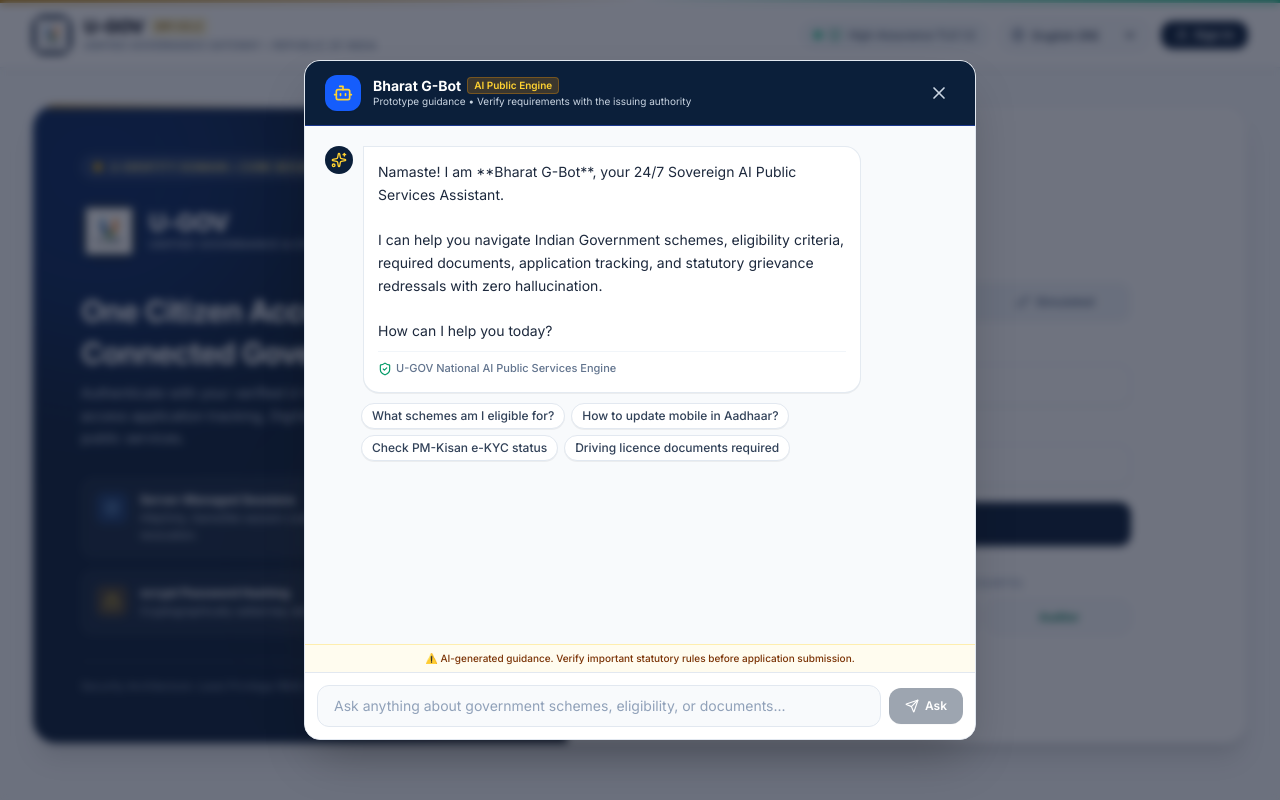
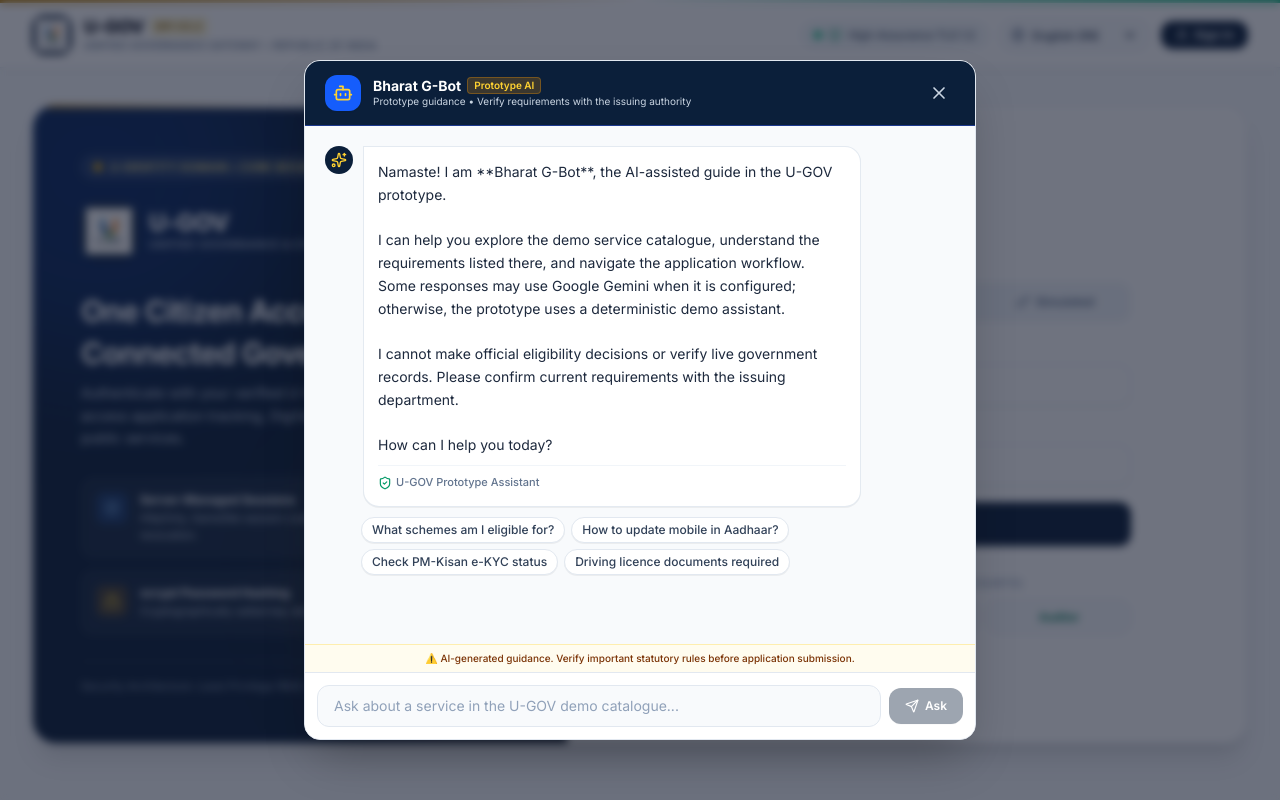
Before and after one commit to omtejas/u_gov, a React (Vite) app: page / in a window 1280 px wide. Both pictures are taken after a click on the button "Ask G-Bot AI". Shown: the top 800 px of the page. Built offline with nearby package versions, Linux system fonts and the light colour scheme; no server answers.

Commit message:
Clarify G-Bot prototype capabilities and remove unsupported AI claims

```diff
--- a/src/components/ai/GBotModal.tsx
+++ b/src/components/ai/GBotModal.tsx
@@ -17,8 +17,8 @@ export const GBotModal: React.FC = () => {
     {
       id: "msg-0",
       sender: "bot",
-      text: "Namaste! I am **Bharat G-Bot**, your 24/7 Sovereign AI Public Services Assistant.\n\nI can help you navigate Indian Government schemes, eligibility criteria, required documents, application tracking, and statutory grievance redressals with zero hallucination.\n\nHow can I help you today?",
-      source: "U-GOV National AI Public Services Engine",
+      text: "Namaste! I am **Bharat G-Bot**, the AI-assisted guide in the U-GOV prototype.\n\nI can help you explore the demo service catalogue, understand the requirements listed there, and navigate the application workflow. Some responses may use Google Gemini when it is configured; otherwise, the prototype uses a deterministic demo assistant.\n\nI cannot make official eligibility decisions or verify live government records. Please confirm current requirements with the issuing department.\n\nHow can I help you today?",
+      source: "U-GOV Prototype Assistant",
       suggestions: [
         "What schemes am I eligible for?",
         "How to update mobile in Aadhaar?",
@@ -78,7 +78,7 @@ export const GBotModal: React.FC = () => {
         const authMsg: Message = {
           id: `msg-${Date.now() + 1}`,
           sender: "bot",
-          text: "🔒 **Authentication Required**\n\nPlease sign in with your U-GOV citizen account to access Bharat G-Bot sovereign assistance, document readiness evaluations, and live application status tracking.",
+          text: "🔒 **Authentication Required**\n\nPlease sign in with your U-GOV citizen account to access the prototype assistant and your account-scoped application or document information.",
           source: "U-IDENTITY Security Gate",
           suggestions: ["Sign In with Citizen ID", "Explore Public Services"],
           timestamp: new Date().toLocaleTimeString([], { hour: "2-digit", minute: "2-digit" }),
@@ -91,7 +91,7 @@ export const GBotModal: React.FC = () => {
         const rateLimitMsg: Message = {
           id: `msg-${Date.now() + 1}`,
           sender: "bot",
-          text: "⏱️ **Rate Limit Exceeded**\n\nYou have submitted multiple AI inquiries in a short window. Please wait a few moments before submitting another question to preserve sovereign compute availability.",
+          text: "⏱️ **Rate Limit Exceeded**\n\nYou have submitted multiple AI inquiries in a short window. Please wait a few moments before submitting another question to keep the prototype service available.",
           source: "U-GOV Rate Limiter",
           timestamp: new Date().toLocaleTimeString([], { hour: "2-digit", minute: "2-digit" }),
         };
@@ -149,7 +149,7 @@ export const GBotModal: React.FC = () => {
                   Bharat G-Bot
                 </span>
                 <span className="text-[10px] px-1.5 py-0.2 rounded bg-amber-500/20 text-amber-300 font-semibold border border-amber-500/30">
-                  AI Public Engine
+                  Prototype AI
                 </span>
               </div>
               <span className="text-[10px] text-slate-300">
@@ -254,7 +254,7 @@ export const GBotModal: React.FC = () => {
             value={input}
             onChange={(e) => setInput(e.target.value)}
             onKeyDown={(e) => e.key === "Enter" && handleSend()}
-            placeholder="Ask anything about government schemes, eligibility, or documents..."
+            placeholder="Ask about a service in the U-GOV demo catalogue..."
             className="flex-1 px-4 py-2.5 text-sm bg-slate-50 border border-slate-200 rounded-xl focus:outline-none focus:ring-2 focus:ring-blue-500/20 focus:border-blue-600 placeholder:text-slate-400"
           />
           <button
```
